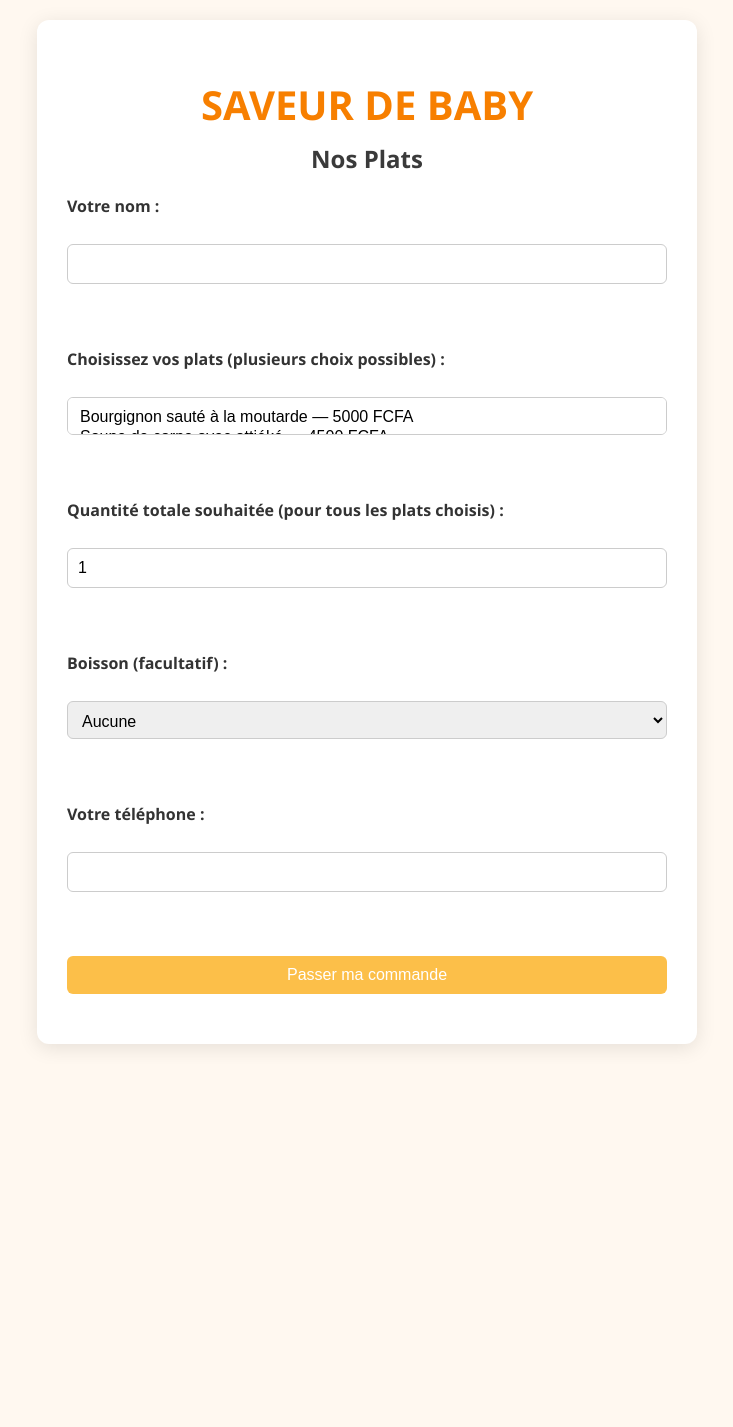
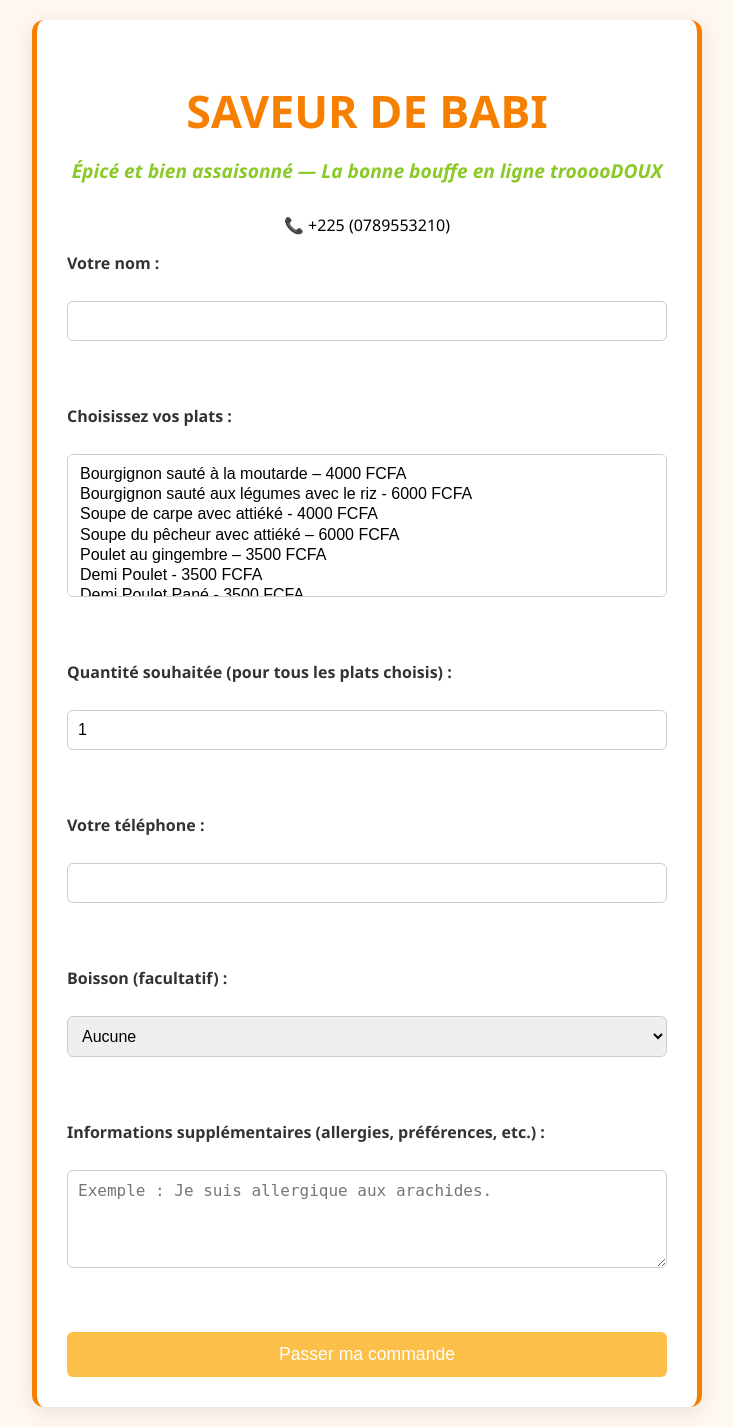
Before and after one commit to Sisu2025/commande-en-ligne, a Python web app: template templates/index.html in a window 1280 px wide. Shown: the whole page, without its empty margins (273-1006 px from the left). Before the commit the page ends 1048 px from the top, so only its background shows below. Run offline with Jinja, Linux system fonts and the light colour scheme; the template is opened without the code that fills it, so the values that code supplies are empty.

Commit message:
Mise à jour design + index.html + style.css

```diff
--- a/static/style.css
+++ b/static/style.css
@@ -14,19 +14,24 @@ body {
     padding: 30px;
     border-radius: 12px;
     box-shadow: 0 4px 20px rgba(0, 0, 0, 0.1);
+    border-left: 5px solid #f77f00;
+    border-right: 5px solid #f77f00;
 }
 
 #titre-site {
     color: #f77f00; /* Orange vif */
     text-align: center;
-    font-size: 2.5em;
+    font-size: 2.8em;
+    font-weight: bold;
     margin-bottom: 10px;
 }
 
-h2 {
+#sous-titre {
+    color: #8ac926; /* Vert clair – rappel de la Côte d’Ivoire */
     text-align: center;
-    color: #3a3a3a;
-    margin-top: 0;
+    font-size: 1.2em;
+    font-style: italic;
+    margin-bottom: 30px;
 }
 
 form {
@@ -40,16 +45,12 @@ label {
     color: #333;
 }
 
-input, select, button {
+input, select, textarea {
     padding: 10px;
     margin-bottom: 20px;
     border: 1px solid #ccc;
     border-radius: 6px;
     font-size: 1rem;
-}
-
-select {
-    height: 38px;
 }
 
 button {
@@ -58,6 +59,9 @@ button {
     border: none;
     cursor: pointer;
     transition: background 0.3s ease;
+    padding: 12px;
+    font-size: 1.1em;
+    border-radius: 6px;
 }
 
 button:hover {
--- a/templates/index.html
+++ b/templates/index.html
@@ -7,46 +7,69 @@
 </head>
 <body>
     <div class="container">
-        <h1 id="titre-site">SAVEUR DE BABY</h1>
+        <h1 id="titre-site">SAVEUR DE BABI</h1>
+        <h2 id="sous-titre">Épicé et bien assaisonné — La bonne bouffe en ligne trooooDOUX</h2>
 
-        <h2>Nos Plats</h2>
+        <p style="text-align: center;">📞 +225 (0789553210)</p>
 
         <form action="/commander" method="post">
             <label for="nom">Votre nom :</label><br>
             <input type="text" id="nom" name="nom" required><br><br>
 
-            <!-- Sélection multiple -->
-            <label>Choisissez vos plats (plusieurs choix possibles) :</label><br>
-            <select name="plats[]" id="plats" multiple size="6" required>
-                <option value="Bourgignon sauté à la moutarde">Bourgignon sauté à la moutarde — 5000 FCFA</option>
-                <option value="soupe-de-carpe-avec-attieke">Soupe de carpe avec attiéké — 4500 FCFA</option>
-                <option value="Poulet-au-gingembre">Poulet au gingembre — 5500 FCFA</option>
-                <option value="Spaghetti-au-bourguignon">Spaghetti au bourguignon — 4000 FCFA</option>
-                <option value="Spaghetti-aux-boulettes">Spaghetti aux boulettes — 4000 FCFA</option>
-                <option value="Attieké-poulet">Attieké poulet — 4500 FCFA</option>
-                <option value="Ignames-grillés-au-poison">Ignames grillés au poisson — 4000 FCFA</option>
-                <option value="Ragoût-d-i-pour-gnames">Ragoût d'i pour gnames au poulet — 4500 FCFA</option>
-                <option value="Petit-Pois-viande-boeuf">Petit Pois à la viande de bœuf — 4500 FCFA</option>
-                <option value="Petit-Pois-au-poulet">Petit Pois au poulet — 4000 FCFA</option>
-                <option value="Pomme-de-terre-sautee">Pomme de terre sautée aux boulettes — 4000 FCFA</option>
-                <option value="Soupe-legumes-maison">Soupe légumes maison — 3000 FCFA</option>
-                <option value="Boulettes-sautees">Boulettes sautées — 3500 FCFA</option>
+            <label>Choisissez vos plats :</label><br>
+            <select name="plats[]" id="plat" multiple size="6" required>
+                <option value="Bourgignon sauté à la moutarde - 4000 FCFA">Bourgignon sauté à la moutarde – 4000 FCFA</option>
+				<option value="Bourgignon sauté aux légumes avec le riz - 6000 FCFA">Bourgignon sauté aux légumes avec le riz - 6000 FCFA</option>
+                <option value="Soupe de carpe avec attiéké - 4000 FCFA">Soupe de carpe avec attiéké - 4000 FCFA</option>
+				<option value="Soupe du pêcheur avec attiéké - 6000 FCFA">Soupe du pêcheur avec attiéké – 6000 FCFA</option>
+                <option value="Poulet au gingembre - 3500 FCFA">Poulet au gingembre – 3500 FCFA</option>
+				<option value="Demi Poulet - 3500 FCFA">Demi Poulet - 3500 FCFA</option>
+				<option value="Demi Poulet Pané - 3500 FCFA">Demi Poulet Pané - 3500 FCFA</option>
+				<option value="Kedjenou de Poulet - 3500 FCFA">Kedjenou de Poulet - 3500 FCFA</option>
+                <option value="Spaghetti au bourguignon - 4000 FCFA">Spaghetti au bourguignon – 4000 FCFA</option>
+				<option value="Attieké Poisson sole frit - 2500 FCFA">Attieké Poisson sole frit - 2500 FCFA</option>
+                <option value="Spaghetti aux boulettes - 4000 FCFA">Spaghetti aux boulettes – 4000 FCFA</option>
+				<option value="Spaghetti au poulet - 4500 FCFA">Spaghetti au poulet - 4500 FCFA</option>
+                <option value="Attieké poulet - 3000 FCFA">Attieké poulet – 3000 FCFA</option>
+                <option value="Ignames grillés au poisson - 4000 FCFA">Ignames grillés au poisson – 4000 FCFA</option>
+                <option value="Ragoût d'ignames au boeuf - 4500 FCFA">Ragoût d'ignames au boeuf - 4500 FCFA</option>
+				<option value="Ragoût d'ignames au poulet - 4500 FCFA">Ragoût d'ignames au poulet - 4500 FCFA</option>
+				<option value="Ragoût de pomme de terre au boeuf - 4500 FCFA">Ragoût de pomme de terre au boeuf - 4500 FCFA</option>
+                <option value="Petit Pois à la viande de bœuf - 4500 FCFA">Petit Pois à la viande de bœuf – 4500 FCFA</option>
+				<option value="Petit Pois aux boulettes - 4500 FCFA">Petit Pois aux boulettes - 4500 FCFA</option>
+                <option value="Petit Pois au poulet - 4500 FCFA">Petit Pois au poulet – 4500 FCFA</option>
+                <option value="Pomme de terre sautée au petit pois - 6500 FCFA">Pomme de terre sautée au petit pois - 6500 FCFA</option>
+				<option value="Pomme de terre sautée au bourguignon - 4500 FCFA">Pomme de terre sautée au bourguignon - 4500 FCFA</option>
+                <option value="Soupe légumes maison - 3000 FCFA">Soupe légumes maison – 3000 FCFA</option>
+                <option value="Boulettes sautées - 4000 FCFA">Boulettes sautées – 4000 FCFA</option>
+				<option value="Alloco aux oeufs - 2500 FCFA">Alloco aux oeufs - 2500 FCFA</option>
+				<option value="Alloco au poulet - 3500 FCFA">Alloco au poulet - 3500 FCFA"</option>
+				<option value="frites aux Boulettes sautées - 4500 FCFA">frites aux Boulettes sautées - 4500 FCFA</option>
+				<option value="frites au poulet sauté - 4000 FCFA">frites au poulet sauté - 4000 FCFA</option>
+				<option value="Attieké huile rouge - 630 FCFA">Attieké huile rouge - 630 FCFA</option>
+				<option value="Riz - 1000 FCFA">Riz - 1000 FCFA</option>
+				<option value="Claclo - 1000 FCFA">Claclo - 1000 FCFA</option>
+				<option value="Alloco - 1000 FCFA">Alloco - 1000 FCFA</option>
+				<option value="Ignames grillés - 1000 FCFA">Ignames grillés - 1000 FCFA</option>
             </select><br><br>
 
-            <label for="quantite">Quantité totale souhaitée (pour tous les plats choisis) :</label><br>
+            <label for="quantite">Quantité souhaitée (pour tous les plats choisis) :</label><br>
             <input type="number" id="quantite" name="quantite" min="1" value="1"><br><br>
+
+            <label for="telephone">Votre téléphone :</label><br>
+            <input type="tel" id="telephone" name="telephone" required><br><br>
 
             <label for="boisson">Boisson (facultatif) :</label><br>
             <select name="boisson" id="boisson">
                 <option value="Aucune">Aucune</option>
-                <option value="Coca Cola">Coca Cola — 1000 FCFA</option>
-                <option value="Jus naturel">Jus naturel — 1500 FCFA</option>
-                <option value="Eau 1,5L">Eau 1,5L — 1000 FCFA</option>
-                <option value="Bières locales">Bières locales — 1500 FCFA</option>
+                <option value="Coca Cola – 1000 FCFA">Coca Cola – 1000 FCFA</option>
+                <option value="Jus naturel – 1500 FCFA">Jus naturel – 1500 FCFA</option>
+                <option value="Eau 1.5L – 1000 FCFA">Eau 1.5L – 1000 FCFA</option>
+                <option value="Bières locales – 1500 FCFA">Bières locales – 1500 FCFA</option>
             </select><br><br>
 
-            <label for="telephone">Votre téléphone :</label><br>
-            <input type="tel" id="telephone" name="telephone" required><br><br>
+            <label for="supplement">Informations supplémentaires (allergies, préférences, etc.) :</label><br>
+            <textarea id="supplement" name="supplement" rows="4" placeholder="Exemple : Je suis allergique aux arachides."></textarea><br><br>
 
             <button type="submit">Passer ma commande</button>
         </form>
```
Also changed, not shown: app.py (+69 -34 lines).
